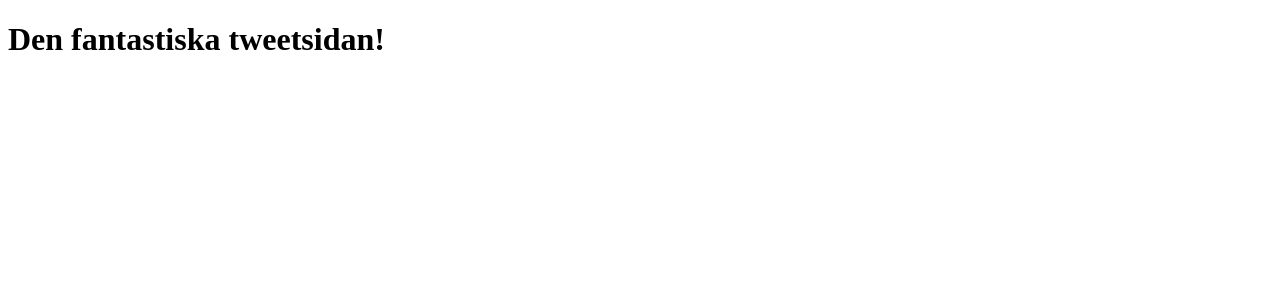
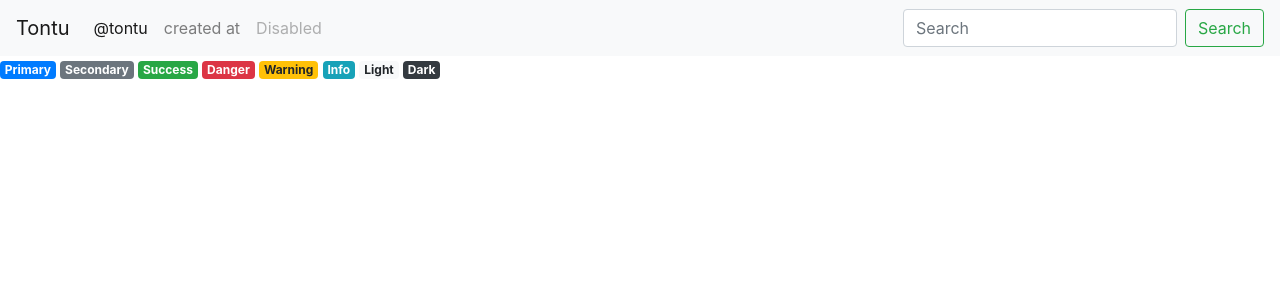
Before and after one commit to LMAO3030/webbsida, a PHP site: page / in a window 1280 px wide. Shown: the top 300 px of the page. Run offline with PHP 8.4, Linux system fonts and the light colour scheme; data that the repository does not hold is empty; a stand-in replaces the project's code that opens the database connection.

Commit message:
webserver

```diff
--- /dev/null
+++ b/css/main.css
@@ -0,0 +1,4 @@
+img {
+margin-right: 12mm
+
+}
--- a/index.php
+++ b/index.php
@@ -1,18 +1,7 @@
-<!DOCTYPE html>
-<html lang="en">
-<head>
-    <meta charset="UTF-8">
-    <meta name="viewport" content="width=device-width, initial-scale=1.0">
-    <meta http-equiv="X-UA-Compatible" content="ie=edge">
-    <title>Document</title>
-</head>
-<body>
-    <div class="container">
-        <h1>Den fantastiska tweetsidan!</h1>
+
 <?php
 include 'include/dbinfo.php';
-// mysql -u -p
-// use database;
+
 try {
     $dbh = new PDO(
         'mysql:host=localhost;dbname=' . $database . '',
@@ -23,21 +12,13 @@ try {
     print "Error!: " . $e->getMessage() . "<br/>";
     die();
 }
-// select * from tweet
+
 $sth = $dbh->prepare('SELECT * FROM tweet
             JOIN users
             ON tweet.user_id = users.id');
 $sth->execute();
 $result = $sth->fetchAll(PDO::FETCH_ASSOC);
 //echo "<pre>" . print_r($result,1) . "</pre>";
-foreach ($result as $row) {
-    //echo "<pre>" . print_r($row,1) . "</pre>";
-    echo "<div>";
-    echo "<h2>" . $row['body'] . "</h2>";
-    echo "<p>" . $row['name'] . "</p>";
-    echo "</div>";
-}
+include 'views/index_layout.php';
+
 ?>
-    </div>
-</body>
-</html>
--- /dev/null
+++ b/views/index_layout.php
@@ -0,0 +1,81 @@
+<!DOCTYPE html>
+<html lang="sv">
+<head>
+    <meta charset="UTF-8">
+    <meta name="viewport" content="width=device-width, initial-scale=1.0">
+    <meta http-equiv="X-UA-Compatible" content="ie=edge">
+    <title>Document</title>
+    <link rel="stylesheet" href="https://stackpath.bootstrapcdn.com/bootstrap/4.3.1/css/bootstrap.min.css" integrity="sha384-ggOyR0iXCbMQv3Xipma34MD+dH/1fQ784/j6cY/iJTQUOhcWr7x9JvoRxT2MZw1T" crossorigin="anonymous">
+    <link rel="stylesheet" href= ../main.css >
+
+    <nav class="navbar navbar-expand-lg navbar-light bg-light">
+            <button class="navbar-toggler" type="button" data-toggle="collapse" data-target="#navbarTogglerDemo01" aria-controls="navbarTogglerDemo01" aria-expanded="false" aria-label="Toggle navigation">
+              <span class="navbar-toggler-icon"></span>
+            </button>
+            <div class="collapse navbar-collapse" id="navbarTogglerDemo01">
+              <a class="navbar-brand" href="#">Tontu</a>
+              <ul class="navbar-nav mr-auto mt-2 mt-lg-0">
+                <li class="nav-item active">
+                  <a class="nav-link" href="#">@tontu <span class="sr-only">(current)</span></a>
+                </li>
+                <li class="nav-item">
+                  <a class="nav-link" href="#"> created at</a>
+                </li>
+                <li class="nav-item">
+                  <a class="nav-link disabled" href="#" tabindex="-1" aria-disabled="true">Disabled</a>
+                </li>
+              </ul>
+              <form class="form-inline my-2 my-lg-0">
+                <input class="form-control mr-sm-2" type="search" placeholder="Search" aria-label="Search">
+                <button class="btn btn-outline-success my-2 my-sm-0" type="submit">Search</button>
+              </form>
+            </div>
+          </nav>
+</head>
+
+<body>
+
+
+        <span class="badge badge-primary">Primary</span>
+        <span class="badge badge-secondary">Secondary</span>
+        <span class="badge badge-success">Success</span>
+        <span class="badge badge-danger">Danger</span>
+        <span class="badge badge-warning">Warning</span>
+        <span class="badge badge-info">Info</span>
+        <span class="badge badge-light">Light</span>
+        <span class="badge badge-dark">Dark</span>
+
+        <?php foreach($result as $row): ?>
+<div class="card mb-3" style="max-width: 540px;">
+    <div class="row no-gutters">
+      <div class="col-md-4">
+        <img src="../img/Tonttu.gif" class="..." alt="...">
+      </div>
+      <div class="col-md-8">
+        <div class="card-body">
+          <h5 class="card-title"><?= $row['name']?></h5> </br> <?= $row['created_at']?> <?= $row['updated_at']?>
+          <p class="card-text">This is a wider card with supporting text below as a natural lead-in to additional content. This content is a little bit longer.</p>
+          <p class="card-text"><small class="text-muted">Last updated 3 mins ago</small></p>
+        </div>
+      </div>
+    </div>
+  </div>
+</div>
+<?php endforeach?>
+
+
+
+
+
+
+</div>
+
+
+
+
+
+
+
+
+</body>
+</html>
```
Also changed, not shown: views/layout.html (added, +79 -0 lines), README.md, img/Tonttu.gif (added), 1 other file.
